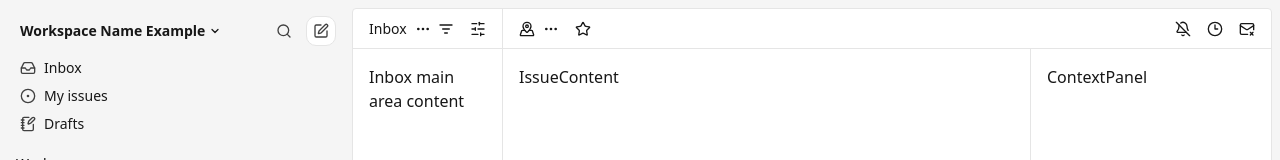
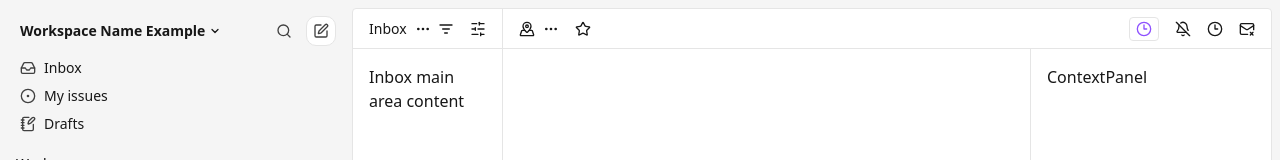
Before and after one commit to coding-wani/super-josefina, a Next.js app: page /inbox in a window 1280 px wide. Shown: the top 160 px of the page. Built offline with nearby package versions, Linux system fonts and the light colour scheme.

Commit message:
feat: add ReminderOptions component and integrate it into InboxPage; clean up IssueContent component

```diff
--- a/src/app/inbox/components/IssueContent/IssueContent.tsx
+++ b/src/app/inbox/components/IssueContent/IssueContent.tsx
@@ -1,3 +1,3 @@
 export default function IssueContent() {
-  return <div className="h-full p-4 flex-1">IssueContent</div>;
+  return <div className="h-full p-4 flex-1"></div>;
 }
--- /dev/null
+++ b/src/app/inbox/components/SecondaryHeader/ReminderOptions/ReminderOptions.tsx
@@ -0,0 +1,12 @@
+import { Clock3 } from "lucide-react";
+import { colors } from "@/lib/colors";
+
+export default function ReminderOptions() {
+  return (
+    <div
+      className={`flex items-center px-1.5 py-0.75 rounded border ${colors.border.primary}`}
+    >
+      <Clock3 size={16} className={colors.reminderIcon.active} />
+    </div>
+  );
+}
--- a/src/app/inbox/page.tsx
+++ b/src/app/inbox/page.tsx
@@ -10,6 +10,7 @@ import SnoozeOptions from "./components/SecondaryHeader/SnoozeOptions/SnoozeOpti
 import DeleteNotificationAction from "./components/SecondaryHeader/DeleteNotificationAction/DeleteNotificationAction";
 import IssueContent from "./components/IssueContent/IssueContent";
 import ContextPanel from "./components/ContextPanel/ContextPanel";
+import ReminderOptions from "./components/SecondaryHeader/ReminderOptions/ReminderOptions";
 
 export default function InboxPage() {
   return (
@@ -32,6 +33,7 @@ export default function InboxPage() {
           <FavouriteSwitcher key="favourite-switcher" />,
         ]}
         rightHeaderComponents={[
+          <ReminderOptions key="reminder-options" />,
           <SubscriptionSwitcher key="subscription-switcher" />,
           <SnoozeOptions key="snooze-options" />,
           <DeleteNotificationAction key="delete-notification-action" />,
--- a/src/lib/colors.ts
+++ b/src/lib/colors.ts
@@ -11,6 +11,10 @@ export const colors = {
     secondary: "text-neutral-500",
     active: "text-neutral-900",
     hover: "group-hover:text-neutral-900",
+  },
+
+  reminderIcon: {
+    active: "text-violet-500",
   },
 
   bg: {
```
